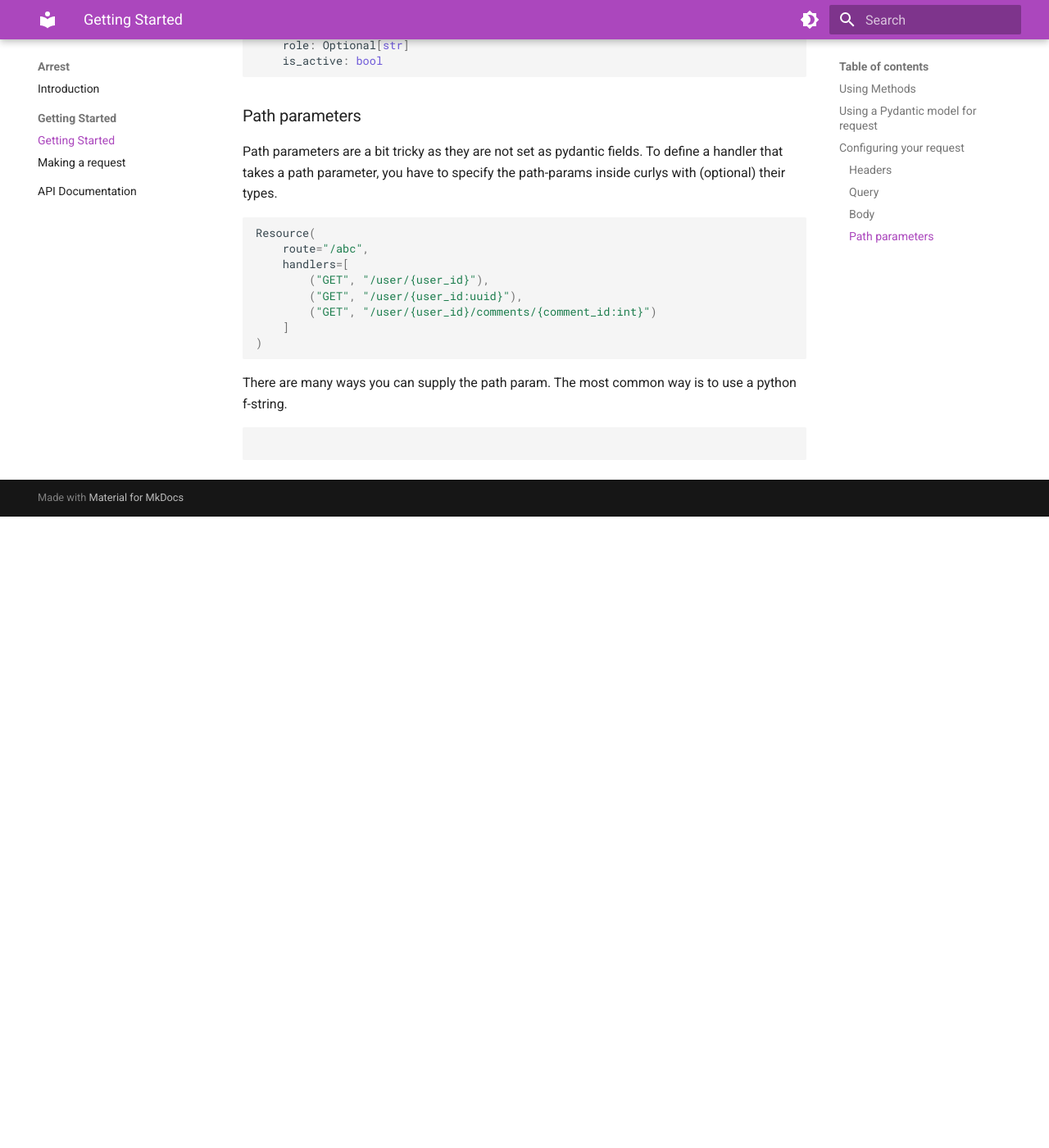
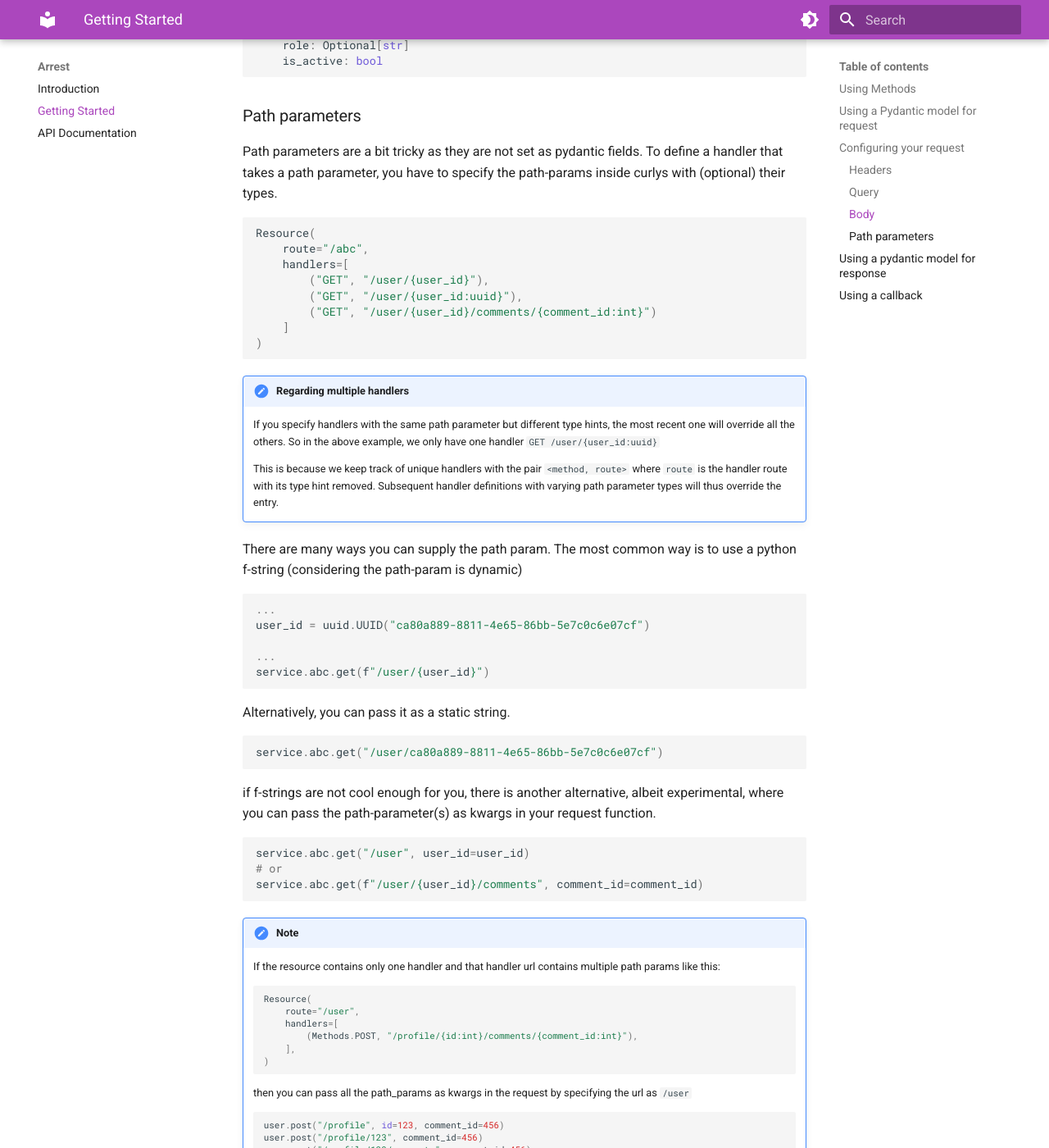
Before and after one commit to s-bose/arrest, an MkDocs documentation site: the page built from docs/getting-started.md, in a window 1280 px wide and 1400 px high, scrolled down 3284 px. Shown: the whole window at 82% size. Built offline with MkDocs 1.6.1 and Material for MkDocs 9.7.7, drawn with Linux system fonts in a browser that asks for light colours; before the commit the page ends 3914 px from its top, so only the background shows below that; some of the changed text lies outside the part shown.

Commit message:
updated docs

````diff
--- a/docs/getting-started.md
+++ b/docs/getting-started.md
@@ -160,7 +160,103 @@
 )
 ```
 
-There are many ways you can supply the path param. The most common way is to use a python f-string.
+!!! Note "Regarding multiple handlers"
+    If you specify handlers with the same path parameter but different type hints, the most recent one will override all the others. So in the above example, we only have one handler `GET /user/{user_id:uuid}`
+
+    This is because we keep track of unique handlers with the pair `<method, route>` where `route` is the handler route with its type hint removed.
+    Subsequent handler definitions with varying path parameter types will thus override the entry.
+
+There are many ways you can supply the path param. The most common way is to use a python f-string (considering the path-param is dynamic)
+
+```python
+...
+user_id = uuid.UUID("ca80a889-8811-4e65-86bb-5e7c0c6e07cf")
+
+...
+service.abc.get(f"/user/{user_id}")
+```
+
+Alternatively, you can pass it as a static string.
+```python
+service.abc.get("/user/ca80a889-8811-4e65-86bb-5e7c0c6e07cf")
+```
+
+if f-strings are not cool enough for you, there is another alternative, albeit experimental, where you can pass the path-parameter(s) as kwargs in your request function.
+
+```python
+service.abc.get("/user", user_id=user_id)
+# or
+service.abc.get(f"/user/{user_id}/comments", comment_id=comment_id)
+```
+
+!!! Note
+    If the resource contains only one handler and that handler url contains multiple path params like this:
+
+    ```python
+    Resource(
+        route="/user",
+        handlers=[
+            (Methods.POST, "/profile/{id:int}/comments/{comment_id:int}"),
+        ],
+    )
+    ```
+
+    then you can pass all the path_params as kwargs in the request by specifying the url as `/user`
+
+    ```python
+    user.post("/profile", id=123, comment_id=456)
+    user.post("/profile/123", comment_id=456)
+    user.post("/profile/123/comments", comment_id=456)
+    user.post("/profile/123/comments/456") # all 4 would work
+    ```
+
+    However if it contains specific paths from `/profile`, then you need to specify the sub-resource name of the specific `profile` with a trailing slash
+
+    ```python
+    Resource(
+        route="/user",
+        handlers=[
+            (Methods.POST, "/profile/{id:int}"),
+            (Methods.POST, "/profile/{id:int}/comments/{comment_id:int}"),
+        ],
+    )
+
+    user.post("/profile", id=123, comments=456) # wont work
+    user.post("/profile/123/comments/", comments=456) # will work
+    ```
+
+## Using a pydantic model for response
+Similar to request, you can pass an additional fourth argument in the handler tuple for specifying a pydantic model for the handler.
+If provided it will automatically deserialize the returned success json response into either a model instance or a list of model instances.
+
+```python
+class UserResponse(BaseModel):
+    name: str
+    email: str
+    role: str
+    created_at: datetime
+    updated_at: datetime
+    is_deleted: bool
+
+Resource(
+    route="/user",
+    handlers=[
+        ("GET", "/{user_id}", None, UserResponse), # if no request type to be supplied, leave it as `None`
+    ]
+)
+
+response = await svc.user.get(f"/{user_id}") # type: UserResponse
+```
+
+## Using a callback
+Sometimes you want to chain a call to another function with the response you get from the api. You can already do that by calling the function after awaiting the api call response.
+However, Arrest provides a dedicated `callback` option for each handler, which can be passed as the fifth argument to the handler tuple (or set as a field in the dict or `ResourceHandler`).
+`callback` can take any callable that can be either sync or async.
+If it is specified, the response type from the api call will be the response type of the callback.
+
+!!! Note
+    if you specify a response type to your handler, the callback needs to accept argument of appropriate response type.
+
 
 ```python
 
--- a/mkdocs.yml
+++ b/mkdocs.yml
@@ -31,9 +31,7 @@
 
 nav:
   - Introduction: index.md
-  - Getting Started:
-    - getting-started.md
-    - Making a request: making-a-request.md
+  - Getting Started: getting-started.md
   - API Documentation: api.md
 
 markdown_extensions:
````
Also changed, not shown: docs/making-a-request.md (deleted, +0 -3 lines).
